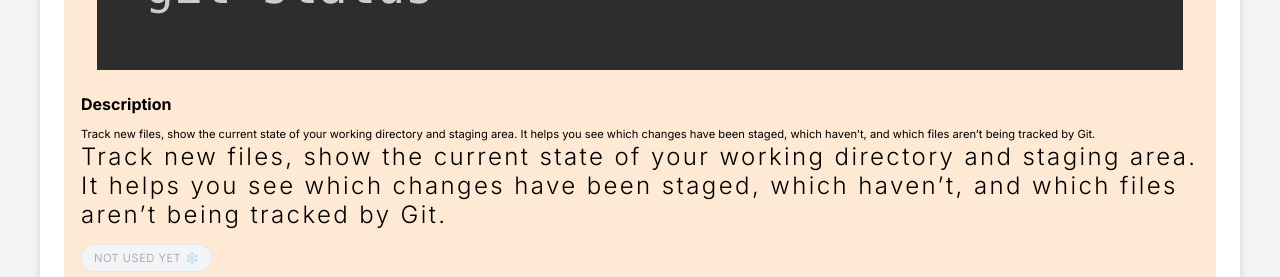
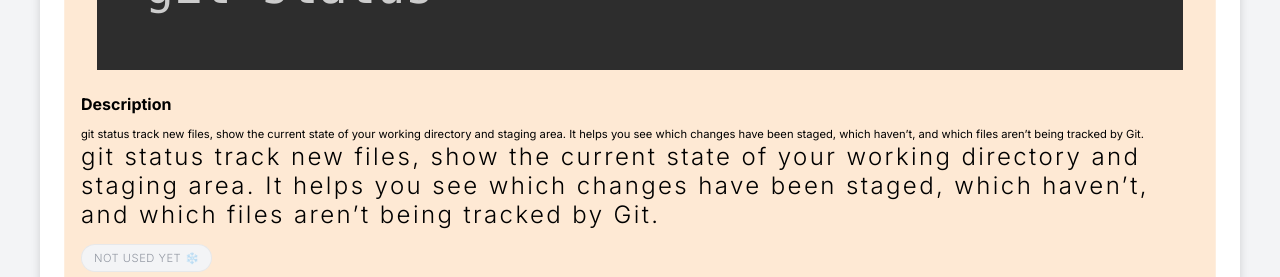
Before and after one commit to erickrod54/git-and-github-workflow, a React (Create React App) app: page / in a window 1280 px wide. Shown: the part 900-1177 px from the top of the page. Built offline with nearby package versions, Linux system fonts and the light colour scheme.

Commit message:
git-and-github-workflow - version 6.07 - data js - Features: Adding git status to description

```diff
--- a/src/data.js
+++ b/src/data.js
@@ -1,7 +1,7 @@
-/**git-and-github-workflow  - version 4.20 - data js
+/**git-and-github-workflow  - version 6.07 - data js
  * - Features:
  *
- *     --> Adding 'git merge'
+ *     --> Adding 'git status' to description
  *
  * Note: This component will have later the main menu
  * to each pattern and its explanations and use cases
@@ -27,7 +27,7 @@
       id:1,
       category:'git daily use',
       command:'git status',
-      description:'Track new files, show the current state of your working directory and staging area. It helps you see which changes have been staged, which haven’t, and which files aren’t being tracked by Git.'
+      description:'git status track new files, show the current state of your working directory and staging area. It helps you see which changes have been staged, which haven’t, and which files aren’t being tracked by Git.'
     },
     {
       id:2,
```
